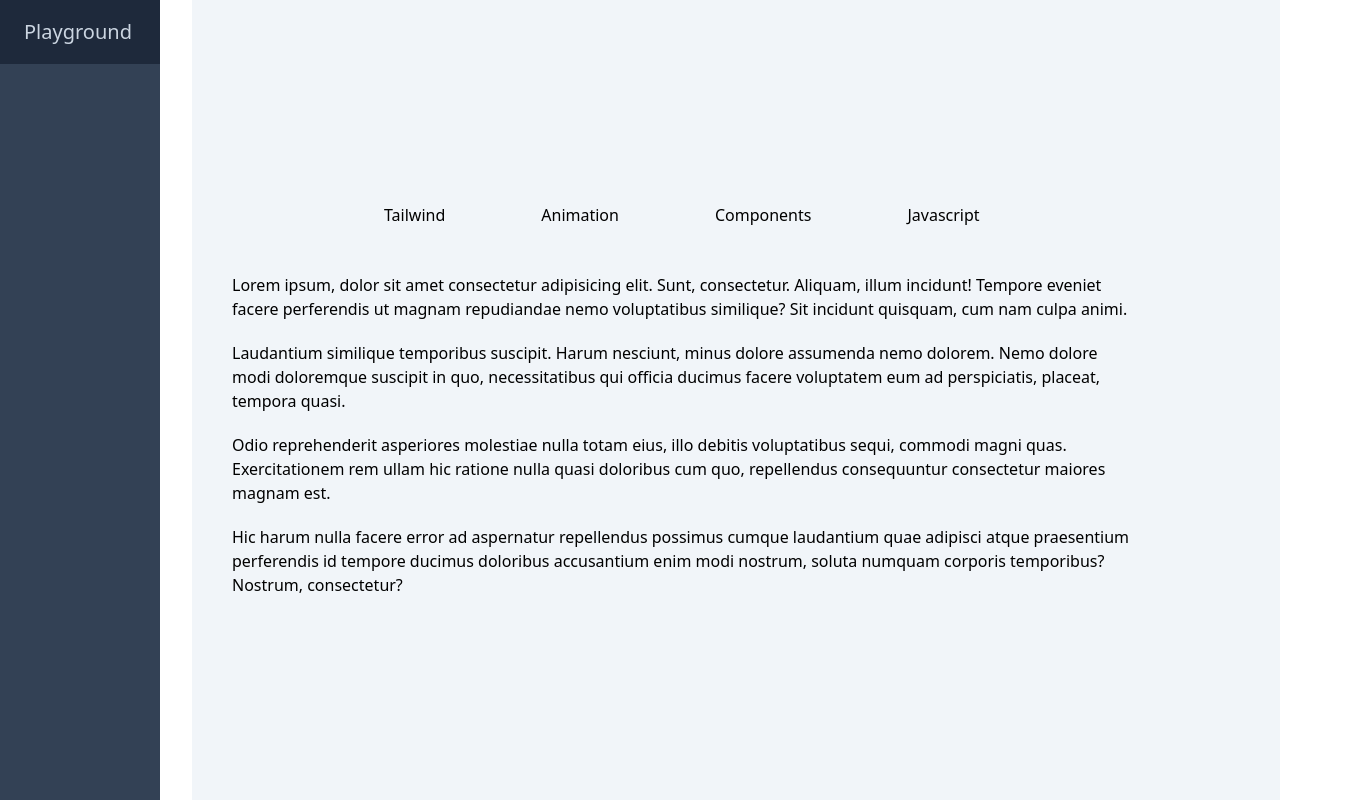
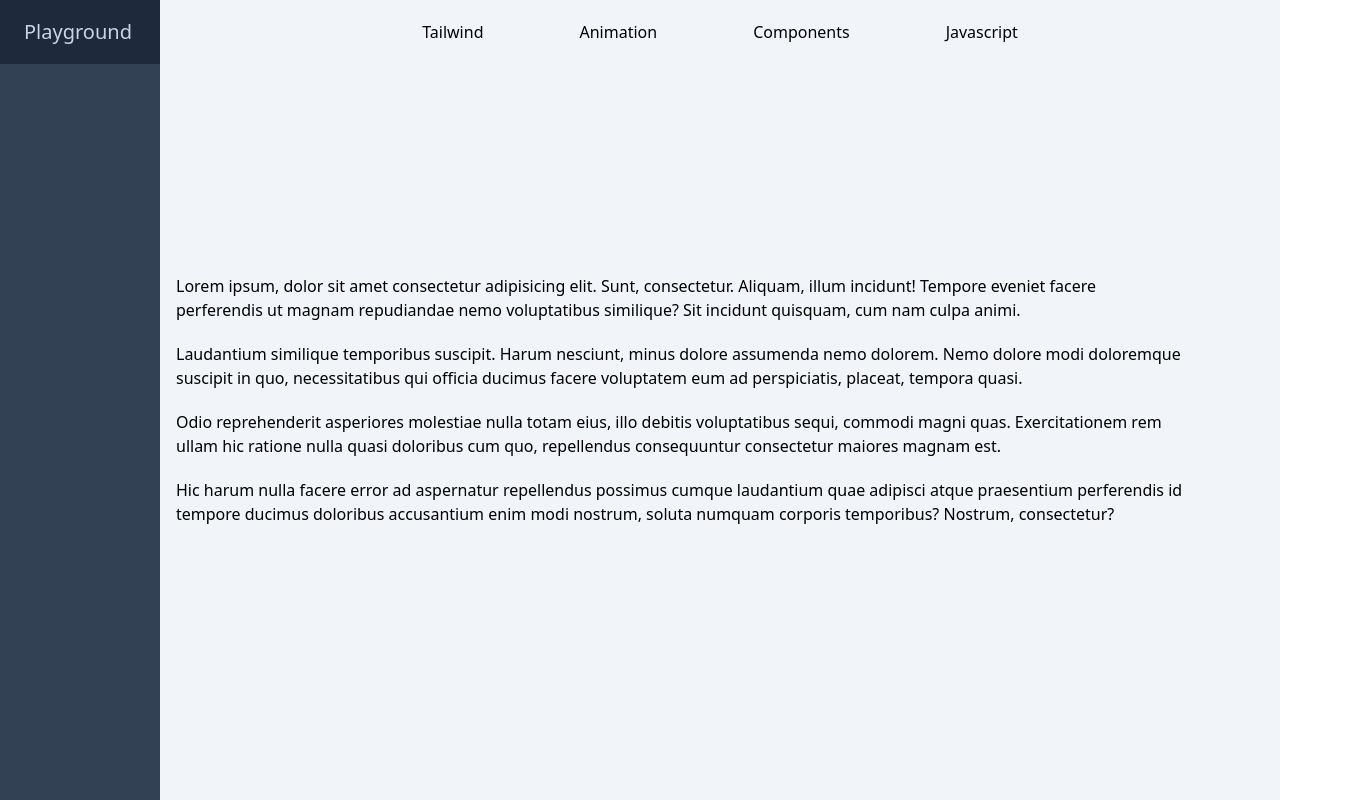
Before and after one commit to tjburton/dev-playground, a React (Vite) app: page / in a window 1280 px wide. Shown: the whole page, 1360 px wide, since content can reach past the window. Built offline with nearby package versions, Linux system fonts and the light colour scheme.

Commit message:
fixed formatting issues

```diff
--- a/src/components/Container.tsx
+++ b/src/components/Container.tsx
@@ -1,16 +1,10 @@
 import { ReactNode } from 'react';
 
-const Container = ({
-  isDark,
-  children,
-}: {
-  isDark?: boolean;
-  children: ReactNode;
-}) => {
+const Container = ({ isDark, children }: { isDark?: boolean; children: ReactNode }) => {
   const background = isDark ? 'bg-slate-800' : 'bg-slate-100';
 
   return (
-    <div className={`flex flex-col ml-48 justify-center min-h-screen ${background}`}>
+    <div className={`flex flex-col ml-20 justify-center min-h-screen ${background}`}>
       <div>{children}</div>
     </div>
   );
--- a/src/components/Header.tsx
+++ b/src/components/Header.tsx
@@ -1,7 +1,6 @@
 const Header = () => {
   return (
-    <div className='flex'>
-      <div className='flex justify-center space-x-24 align-middle text-center ml-48 mb-10'>
+    <div className='flex absolute top-0 pt-5 min-w-[100vw] justify-center space-x-24 mb-10'>
       <HeaderItem>Tailwind</HeaderItem>
       {
         // Maybe renaming to CSS and have sidebar sections for Tailwind, StyledComponents, etc.
@@ -16,7 +15,6 @@ const Header = () => {
         // JavaScript will contain things like array methods, algorithms, react design patterns, etc.
       }
     </div>
-    </div>
   );
 };
 
--- a/src/pages/Basic 1.tsx
+++ b/src/pages/Basic 1.tsx
@@ -1,28 +1,24 @@
 const Basic1 = () => {
   return (
-    <div className='space-y-5 ml-10 xs:max-w-screen-sm mr-36'>
+    <div className='space-y-5 ml-24 mr-24 xs:max-w-screen-sm'>
       <p>
-        Lorem ipsum, dolor sit amet consectetur adipisicing elit. Sunt,
-        consectetur. Aliquam, illum incidunt! Tempore eveniet facere perferendis
-        ut magnam repudiandae nemo voluptatibus similique? Sit incidunt
-        quisquam, cum nam culpa animi.
+        Lorem ipsum, dolor sit amet consectetur adipisicing elit. Sunt, consectetur. Aliquam, illum incidunt! Tempore
+        eveniet facere perferendis ut magnam repudiandae nemo voluptatibus similique? Sit incidunt quisquam, cum nam
+        culpa animi.
       </p>
       <p>
-        Laudantium similique temporibus suscipit. Harum nesciunt, minus dolore
-        assumenda nemo dolorem. Nemo dolore modi doloremque suscipit in quo,
-        necessitatibus qui officia ducimus facere voluptatem eum ad
-        perspiciatis, placeat, tempora quasi.
+        Laudantium similique temporibus suscipit. Harum nesciunt, minus dolore assumenda nemo dolorem. Nemo dolore modi
+        doloremque suscipit in quo, necessitatibus qui officia ducimus facere voluptatem eum ad perspiciatis, placeat,
+        tempora quasi.
       </p>
       <p>
-        Odio reprehenderit asperiores molestiae nulla totam eius, illo debitis
-        voluptatibus sequi, commodi magni quas. Exercitationem rem ullam hic
-        ratione nulla quasi doloribus cum quo, repellendus consequuntur
-        consectetur maiores magnam est.
+        Odio reprehenderit asperiores molestiae nulla totam eius, illo debitis voluptatibus sequi, commodi magni quas.
+        Exercitationem rem ullam hic ratione nulla quasi doloribus cum quo, repellendus consequuntur consectetur maiores
+        magnam est.
       </p>
       <p>
-        Hic harum nulla facere error ad aspernatur repellendus possimus cumque
-        laudantium quae adipisci atque praesentium perferendis id tempore
-        ducimus doloribus accusantium enim modi nostrum, soluta numquam corporis
+        Hic harum nulla facere error ad aspernatur repellendus possimus cumque laudantium quae adipisci atque
+        praesentium perferendis id tempore ducimus doloribus accusantium enim modi nostrum, soluta numquam corporis
         temporibus? Nostrum, consectetur?
       </p>
     </div>
```
Lines whose indentation alone changed are shown as unchanged.
